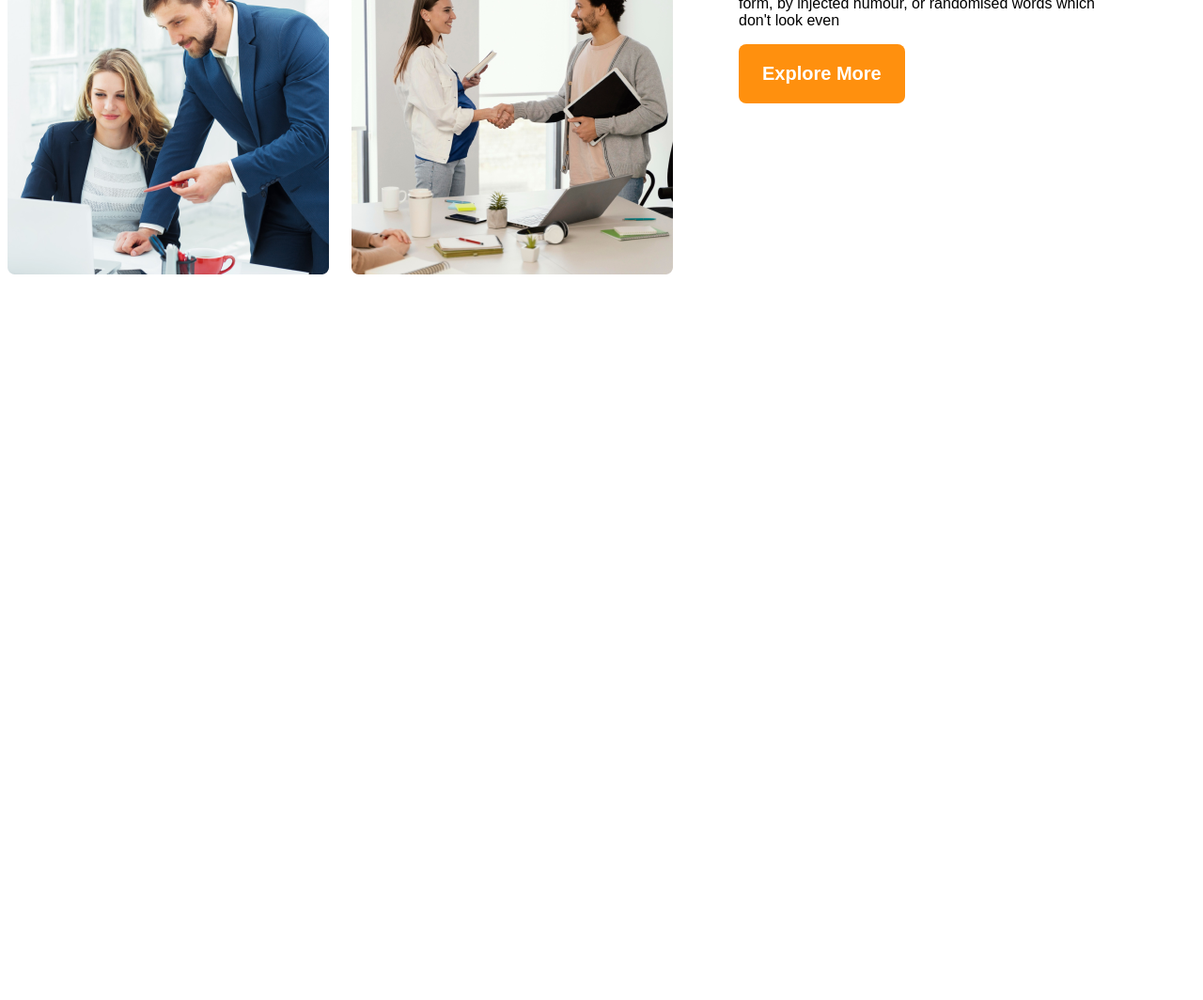
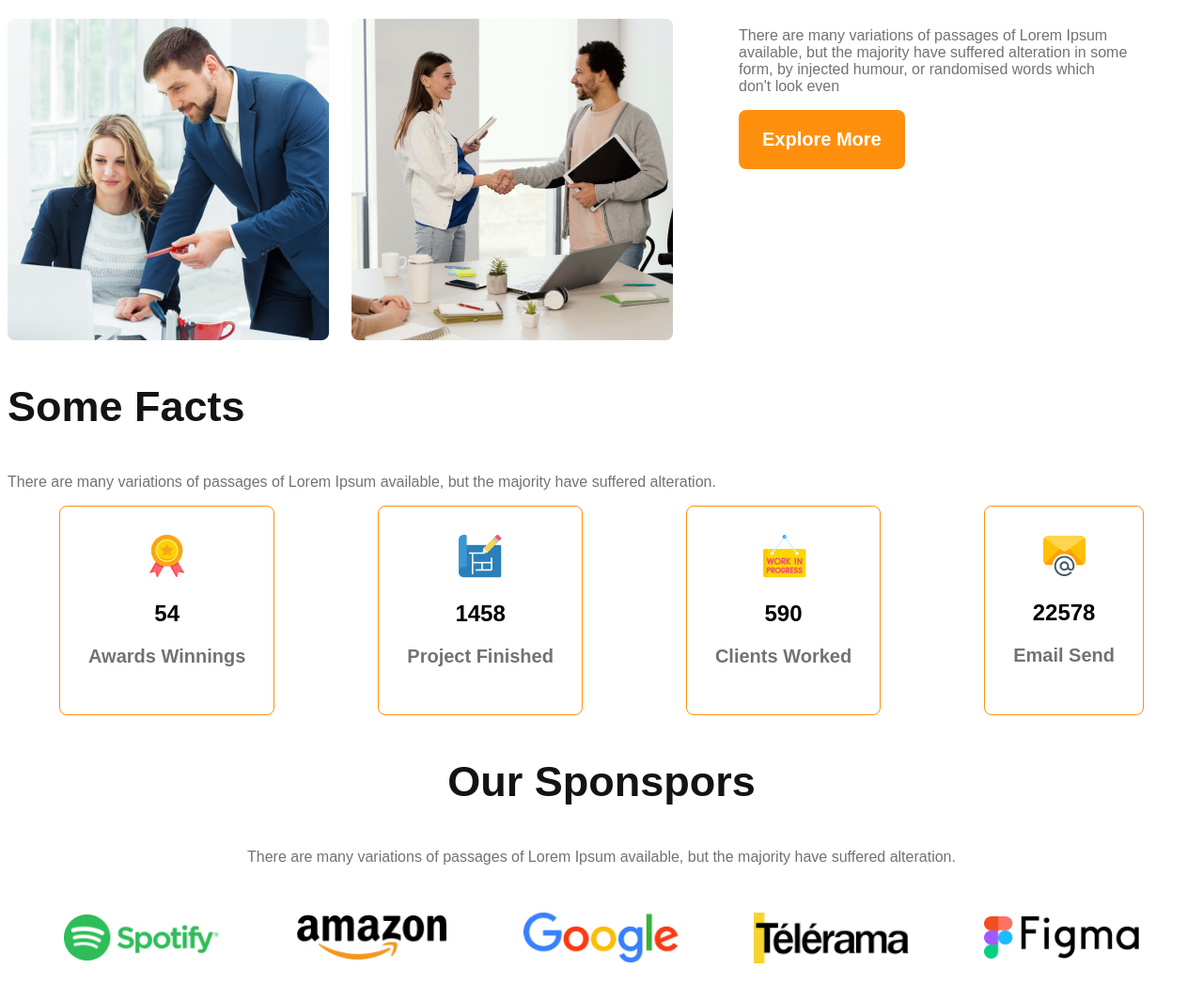
Before and after one commit to monalisachowdhury/Architects-website, a plain HTML site: page index.html in a window 1280 px wide. Shown: the part 1420-2484 px from the top of the page at 94% size. Before the commit the page ends 1720 px from the top, so only its background shows below. Drawn offline with Linux system fonts and the light colour scheme.

Commit message:
added sponsponcer

```diff
--- a/index.html
+++ b/index.html
@@ -9,7 +9,7 @@
  <body>
     <header>
         <nav>
-            <h3 class="nav-title">G3 Architects</h3>
+            <h3 class="section-title">G3 Architects</h3>
             <ul>
                 <li><a href="">Home</a></li>
                 <li><a href="">About</a></li>
@@ -21,13 +21,14 @@
             <div class="banner-content">
                 <h1 class="banner-title">Brand New
                     Group of Architects</h1>
-                <p class="banner-description">There are many variations of passages of Lorem Ipsum available, but the majority have suffered alteration in some form, by injected humour, or randomised words which don't look even</p>
+                <p class="text-light-gray">There are many variations of passages of Lorem Ipsum available, but the majority have suffered alteration in some form, by injected humour, or randomised words which don't look even</p>
                 <button class="btn-primary">Explore More</button>
             </div>
             <img src="images/banner.png" alt="">
         </div>
     </header>
     <main>
+        <!-- teams section start -->
         <section class="teams-container">
             <div class="teams-img-container">
                 <img src="images/team1.png" alt="">
@@ -36,9 +37,53 @@
                 <img src="images/team4.png" alt="">
             </div>
             <div class="teams-content">
-                   <h3 class="teams-title"><span class="quick-list">Quick list</span> <span> of Our</span> <span class="text-features">Features</span></h3>
-                   <p class="teams-description">There are many variations of passages of Lorem Ipsum available, but the majority have suffered alteration in some form, by injected humour, or randomised words which don't look even</p>
+                   <h3 class="teams-title"><span class="quick-list text-light-gray">Quick list</span> <span> of Our</span> <span class="text-features">Features</span></h3>
+                   <p class="text-light-gray">There are many variations of passages of Lorem Ipsum available, but the majority have suffered alteration in some form, by injected humour, or randomised words which don't look even</p>
                    <button class="btn-primary">Explore More</button>
+            </div>
+        </section>
+        <!-- features section -->
+        <section class="features">
+
+        </section>
+        <!-- facts section -->
+        <section class="facts">
+            <h3 class="section-title">Some Facts</h3>
+            <p class="text-light-gray">
+                There are many variations of passages of Lorem Ipsum available, but the majority have suffered alteration.
+            </p>
+            <div class="facts-card-container">
+                <div class="card">
+                    <img src="images/icons/ribon.png" alt="">
+                    <h2 class="card-stats">54</h2>
+                    <p class="card-title text-light-gray">Awards Winnings</p>
+                </div>
+                <div class="card">
+                    <img src="images/icons/projects.png" alt="">
+                    <h2 class="card-stats">1458</h2>
+                    <p class="card-title text-light-gray">Project Finished</p>
+                </div>
+                <div class="card">
+                    <img src="images/icons/customers.png" alt="">
+                    <h2 class="card-stats">590</h2>
+                    <p class="card-title text-light-gray">Clients Worked</p>
+                </div>
+                <div class="card">
+                    <img src="images/icons/email.png" alt="">
+                    <h2 class="card-stats">22578</h2>
+                    <p class="card-title text-light-gray">Email Send</p>
+                </div>
+            </div>
+        </section>
+        <section class="Sponspors">
+            <h3 class="section-title">Our Sponspors</h3>
+            <p class="text-light-gray">There are many variations of passages of Lorem Ipsum available, but the majority have suffered alteration.</p>
+            <div class="sponsores-img-container">
+                <img src="images/sponsors/spotify.png" alt="">
+                <img src="images/sponsors/amazon.png" alt="">
+                <img src="images/sponsors/google.png" alt="">
+                <img src="images/sponsors/telerama.png" alt="">
+                <img src="images/sponsors/figma.png" alt="">
             </div>
         </section>
     </main>
--- a/styles/architects.css
+++ b/styles/architects.css
@@ -12,6 +12,15 @@
     cursor: pointer;
     font-weight: 600;
 }
+.text-light-gray{
+    color: #727272;
+}
+.section-title{
+    font-size: 45px;
+    font-weight: 700;
+    color: #131313;
+    /* text-align: center; */
+}
 /* header related styles */
 header{
     background: rgba(255, 144, 14, 0.10);
@@ -20,12 +29,6 @@ header{
 nav{
     display: flex;
     justify-content: space-between;
-}
-.nav-title{
-    font-size: 45px;
-    font-weight: 700;
-    color: #131313;
-    text-align: center;
 }
 
 nav > ul{
@@ -52,9 +55,6 @@ nav li a{
     font-weight: 700;
     color: #131313;
 }
-.banner-description{
-    color: #727272;
-}
 .banner img{
     margin-top: 20px;
     width: 100%;
@@ -63,8 +63,9 @@ nav li a{
 /* main related styles */
 main{
     max-width: 1440px;
-    margin: 0 auto;
+    margin: 70px auto;
 }
+/* teams section */
 .teams-container{
     display: flex;
     align-items: center;
@@ -82,12 +83,48 @@ main{
     font-size: 45px;
 }
 .teams-title .quick-list{
-     color: #727272;
      font-weight: 500;
 }
 .teams-title .text-features{
     color: #FF900E;
     font-weight: 700;
+}
+
+/* facts section */
+.facts-card-container{
+    display: flex;
+    justify-content: space-around;
+}
+.facts-card-container .card{
+    border-radius: 8px;
+    border: 1px solid #FF900E;
+    text-align: center;
+    padding: 30px;
+}
+.facts-card-container .card-title{
+    font-weight: 600;
+    font-size: 1.25rem;
+    margin-top: 5px;
+}
+.facts-card-container .card-start{
+    font-size: 2.8rem;
+    color: #424242;
+    margin-top: 10px;
+    margin-bottom: 10px;
+}
+/* Sponspors */
+.Sponspors{
+    text-align: center;
+}
+.sponsores-img-container{
+    margin-top: 50px;
+    display: flex;
+    justify-content: space-evenly;
+    align-items: center;
+    gap: 20px;
+}
+.sponsores-img-container img {
+    width: 165px;
 }
 /* Responsive media queries */
 
@@ -96,8 +133,21 @@ main{
     header{
         padding: 20px;
     }
-    nav {
+    .sponsores-img-container,
+    nav, .teams-container,
+    .facts-card-container{
         flex-direction: column;
+    }
+    .teams-img-container{
+        grid-template-columns: 1fr;
+    }
+    .teams-content,
+    .facts-card-container{
+        padding-right: 30px;
+        padding-left: 30px;
+    }
+    .facts-card-container{
+        gap: 20px;
     }
 }
 
@@ -106,7 +156,7 @@ main{
     header{
         padding: 50px;
     }
-    nav{
+    nav, .teams-container, .sponsores-img-container{
     flex-direction: column;
    }
 }
```
